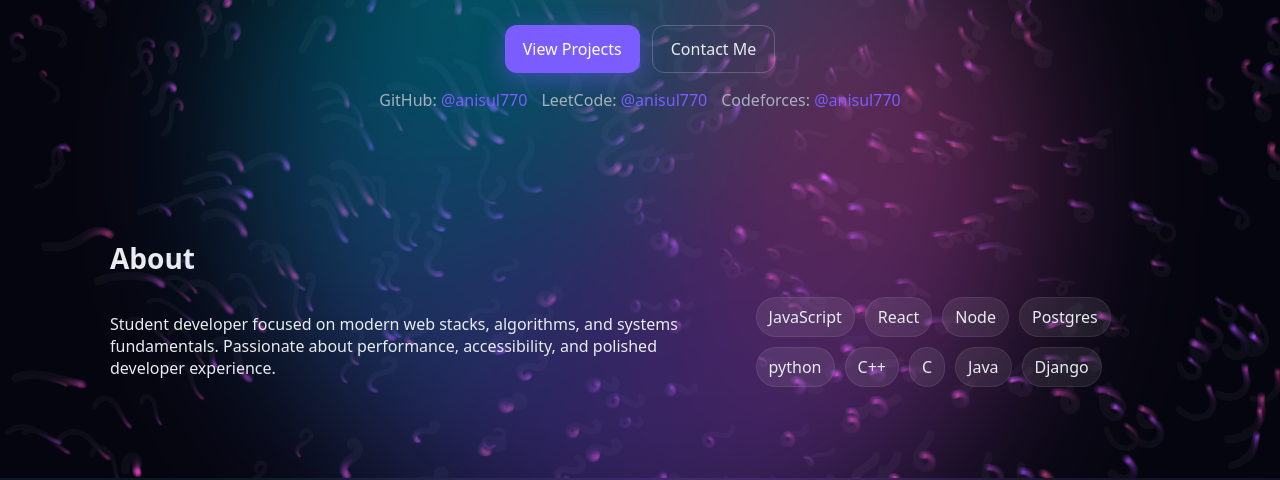
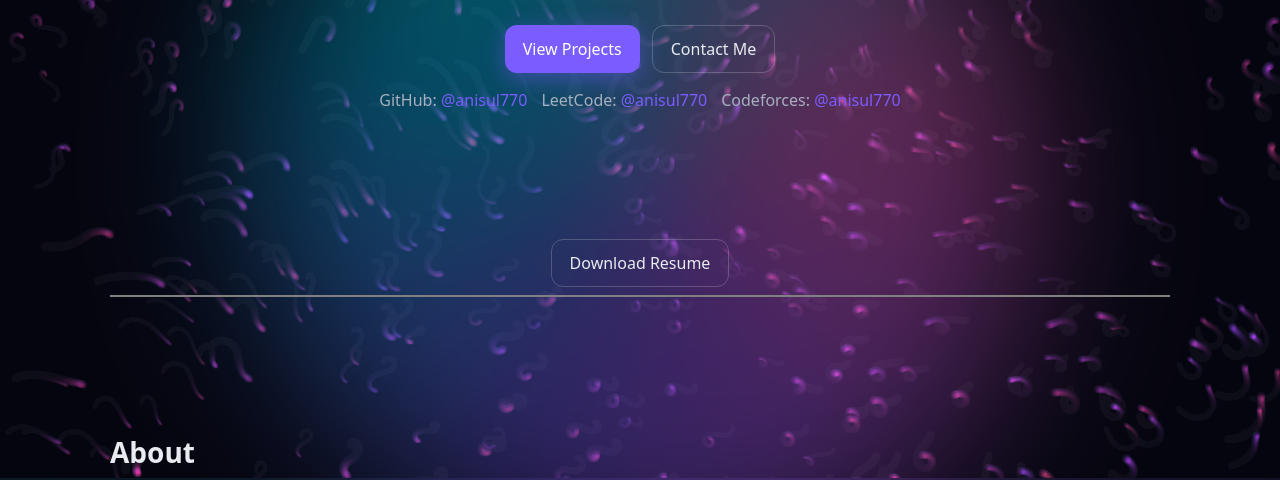
Before and after one commit to anisul770/AnisulHaque, a plain HTML site: page index.html in a window 1280 px wide. Shown: the part 322-802 px from the top of the page. Drawn offline with Linux system fonts and the light colour scheme; animation ran at ten frames a second.

Commit message:
add resume

```diff
--- a/index.html
+++ b/index.html
@@ -21,7 +21,9 @@
             <a href="#algorithms">Algorithms</a>
             <a href="#contact">Contact</a>
         </nav>
-        <button class="theme-toggle" aria-label="Toggle theme">◎</button>
+        <section>
+            <button class="theme-toggle" aria-label="Toggle theme">◎</button>
+        </section>
     </header>
 
     <main>
@@ -46,6 +48,11 @@
                 <span>Codeforces: <a href="https://codeforces.com/profile/anisul770" class="code-profile"
                         target="_blank">@anisul770</a></span>
             </div>
+        </section>
+
+        <section class="section" style="text-align:center">
+            <a class="btn ghost magnetic" href="Anisul's_CV.pdf" download>Download Resume</a>
+            <hr color="gray">
         </section>
 
         <section id="about" class="section">
```
Also changed, not shown: 1 other file.
